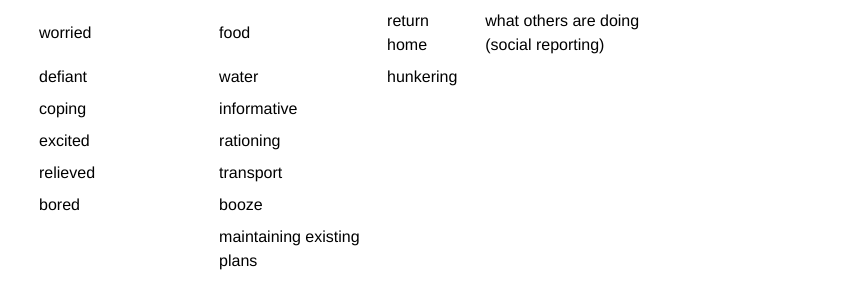
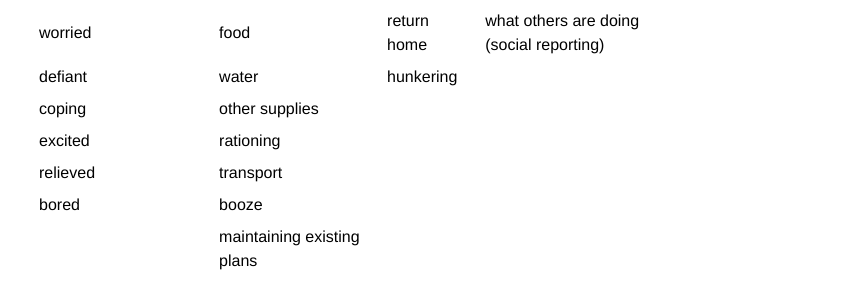
Before and after one commit to jenningsanderson/Twitter-Evacuation-Patterns, a Jekyll site: the page built from _posts/2014-09-07-Qualitative-Coding.md, in a window 1280 px wide. Shown: the part 560-844 px from the top of the page, without its empty margins (208-1062 px from the left). Built offline with Jekyll 4.4.1, drawn with Linux system fonts in a browser that asks for light colours.

Commit message:
updated the coding scheme agaiN

```diff
--- a/_posts/2014-09-07-Qualitative-Coding.md
+++ b/_posts/2014-09-07-Qualitative-Coding.md
@@ -8,20 +8,19 @@ permalink: "/coding"
 ####Coding Scheme
 
 | Personal Sentiment (Not retweets)| Personal Preparation | Movement | Reporting on Environment  | Collective Orientation |
-|-----------------------------------------------------------------------------------------|
-| comedic	  | power4life  | evac ordered| weather                | pass on information
-| sarcastic | power4comm  | leaves      | personal               | seek information
-| angry	  | physical ( windows, sandbags) | arrives     | assessment             | doing what others are doing
-| worried	  | food        | return home | what others are doing (social reporting) |
-| defiant   | water       | hunkering   |                        |
-| coping	  | informative |             |                        |
-| excited	  | rationing   |             |                        |
-| relieved  | transport   |             |                        |
-| bored     | booze       |             |                        |
-|           | maintaining existing plans|
-|           | changing existing plans |
-|           | other supplies | | |
-
+|-------------------------------------------------------------------------------------------------------------------------|
+| comedic	                         | power4life           | evac ordered| weather                | pass on information    |
+| sarcastic                        | power4comm           | leaves      | personal               | seek information       |
+| angry	                         | physical ( windows, sandbags)| arrives  | assessment        | doing what others are doing |
+| worried	                         | food                 | return home | what others are doing (social reporting)        |
+| defiant                          | water                | hunkering   |                        |                        |
+| coping	                         | other supplies       |             |                        |                        |
+| excited	                         | rationing            |             |                        |                        |
+| relieved                         | transport            |             |                        |                        |
+| bored                            | booze                |             |                        |                        |
+|                                  | maintaining existing plans|        |                        |                        |
+|                                  | changing existing plans |          |                        |                        |
+|                                  | other supplies       |             |                        |                        |
 
 
 ###Summary
```
